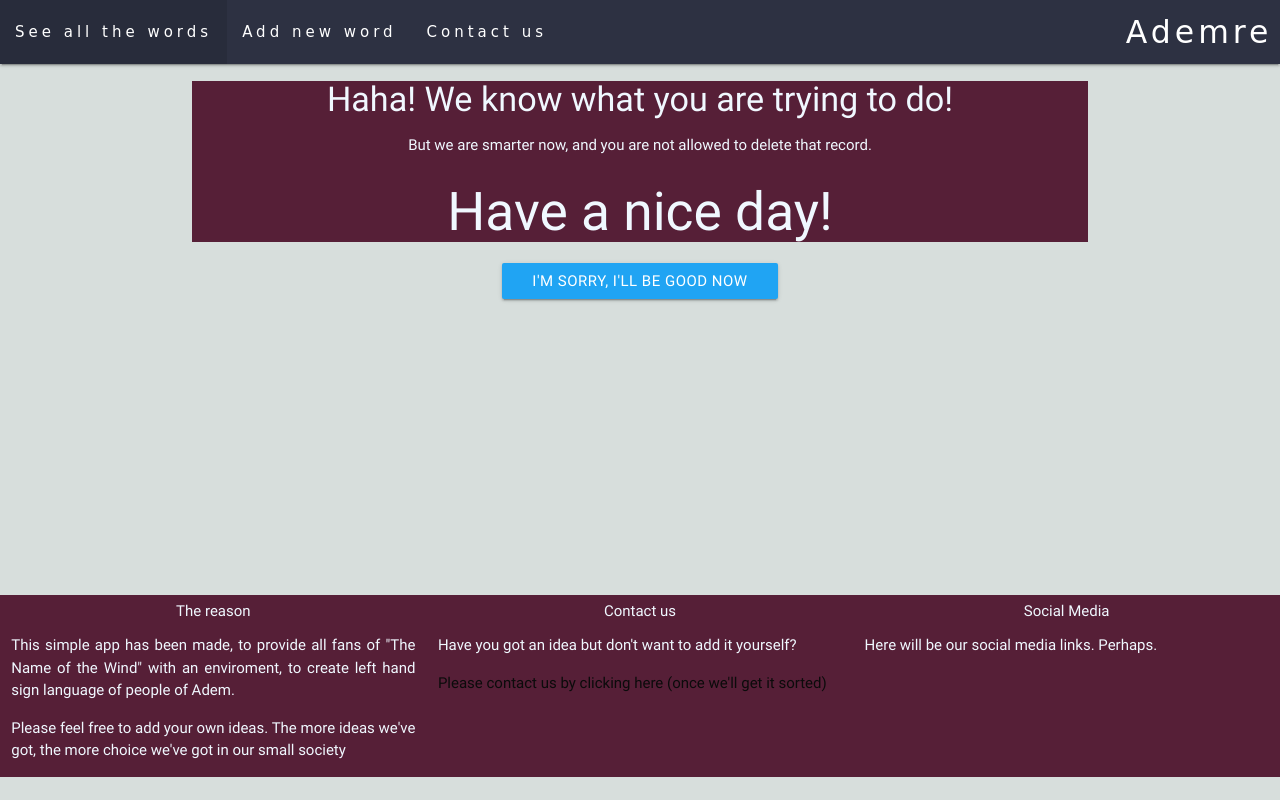
After one commit to MrColorado35/ademre, a Flask app: template templates/delete_word.html in a window 1280 px wide. The commit adds this page. Run offline with Flask 2, Linux system fonts and the light colour scheme; the template is opened without the code that fills it, so the values that code supplies are empty; some libraries are stand-ins or nearby versions; some web fonts are replaced.

Commit message:
fake delete funcyionality (to avoid vandalisms)

```diff
--- a/templates/all_words.html
+++ b/templates/all_words.html
@@ -10,14 +10,12 @@
 <div class="row">
     <ul class="collapsible popout " data-collapsible="accordion">
     {% for word in words %}
-    <!-- <div class="right margin-right no-bg tall">
-    </div> -->
        <li>
       <div class="collapsible-header ">
             <a href="{{url_for('edit_word', word_id=word._id)}}" class="waves-effect waves-light col s4 bg-blue btn">EDIT</a>
             <p class=" center uppercase col s8"><i class="left material-icons">expand_more</i> <strong> {{ word.eng }}
             </strong></p>
-            <!-- <a href="{{url_for('delete_word', word_id=word._id)}}" class="waves-effect right col s3 margin-right waves-light btn bg-love">DELETE</a> -->
+            <a href="{{url_for('delete_word', word_id=word._id)}}" class="waves-effect right col s3 margin-right waves-light btn bg-love">DELETE</a>
 
       <!-- <a class="right margin-right bg-blue tall waves-effect waves-light btn center top-one">DELETE</a>          -->
       </div>
--- /dev/null
+++ b/templates/delete_word.html
@@ -0,0 +1,18 @@
+{% extends 'base.html' %}
+{% block content %}
+<div class="center bg-love">
+    <h4>
+        Haha! We know what you are trying to do!
+    </h4>
+    <p>
+        But we are smarter now, and you are not allowed to delete that record.
+    </p>
+    <h2>
+        Have a nice day!
+    </h2>
+</div>
+<div class="center">
+    <a href="{{url_for('all_words', word_id=word._id)}}" class="waves-effect waves-light bg-blue btn">I'm sorry, I'll be good now</a>
+</div>
+
+{% endblock %}
```
